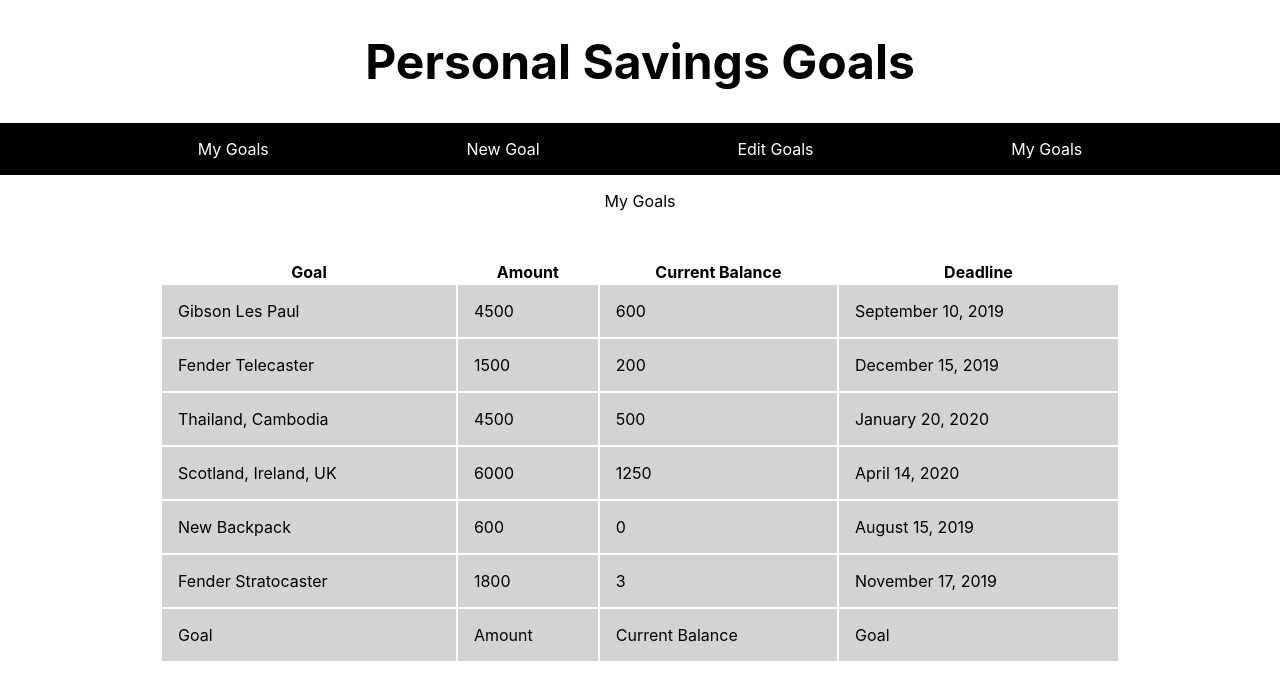
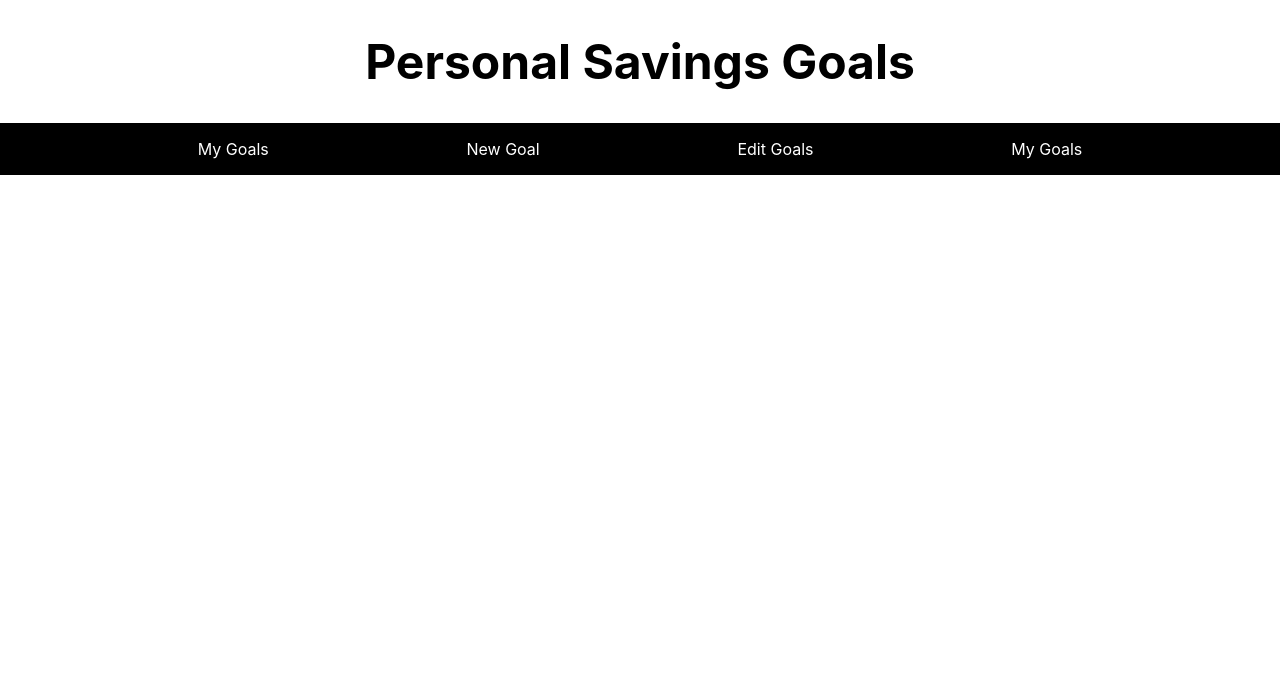
Before and after one commit to TobiasNorton/savings-goals, a React (Create React App) app: page / in a window 1280 px wide. Shown: the top 700 px of the page. Built offline with nearby package versions, Linux system fonts and the light colour scheme.

Commit message:
Basic CSS for MyGoals finished

```diff
--- a/src/App.js
+++ b/src/App.js
@@ -13,7 +13,8 @@
     return (
       <Router>
         {/* <Welcome /> */}
-        <MyGoals />
+        {/* <MyGoals /> */}
+        <NewGoal />
       </Router>
     )
   }
--- a/src/MyGoals.js
+++ b/src/MyGoals.js
@@ -13,6 +13,12 @@
           goalAmount: 4500,
           balance: 600,
           deadline: 'September 10, 2019'
+        },
+        {
+          goalName: 'New Backpack',
+          goalAmount: 600,
+          balance: 0,
+          deadline: 'August 15, 2019'
         },
         {
           goalName: 'Fender Telecaster',
@@ -31,12 +37,6 @@
           goalAmount: 6000,
           balance: 1250,
           deadline: 'April 14, 2020'
-        },
-        {
-          goalName: 'New Backpack',
-          goalAmount: 600,
-          balance: 0,
-          deadline: 'August 15, 2019'
         },
         {
           goalName: 'Fender Stratocaster',
@@ -59,61 +59,67 @@
     } else {
       return this.state.goals.map((goal, index) => {
         return (
-          <tr className="row">
+          <tr className="row" key={index}>
             <td>{goal.goalName}</td>
             <td>{goal.goalAmount}</td>
             <td>{goal.balance}</td>
             <td>{goal.deadline}</td>
+            <td className="hide-cell">
+              <div className="list-buttons">
+                <button>Edit</button>
+                <button>Delete</button>
+              </div>
+            </td>
           </tr>
         )
       })
     }
   }
 
-  goalName = () => {
-    return this.state.goals.map((goal, index) => {
-      return (
-        <div>
-          <p>{goal.goalName}</p>
-        </div>
-      )
-    })
-  }
+  // goalName = () => {
+  //   return this.state.goals.map((goal, index) => {
+  //     return (
+  //       <div>
+  //         <p>{goal.goalName}</p>
+  //       </div>
+  //     )
+  //   })
+  // }
 
-  goalAmount = () => {
-    return this.state.goals.map((goal, index) => {
-      return (
-        <div>
-          <p>${goal.goalAmount}</p>
-        </div>
-      )
-    })
-  }
+  // goalAmount = () => {
+  //   return this.state.goals.map((goal, index) => {
+  //     return (
+  //       <div>
+  //         <p>${goal.goalAmount}</p>
+  //       </div>
+  //     )
+  //   })
+  // }
 
-  balance = () => {
-    return this.state.goals.map((goal, index) => {
-      return (
-        <div>
-          <p>${goal.balance}</p>
-        </div>
-      )
-    })
-  }
+  // balance = () => {
+  //   return this.state.goals.map((goal, index) => {
+  //     return (
+  //       <div>
+  //         <p>${goal.balance}</p>
+  //       </div>
+  //     )
+  //   })
+  // }
 
-  deadline = () => {
-    return this.state.goals.map((goal, index) => {
-      return (
-        <div>
-          <p>{goal.deadline}</p>
-        </div>
-      )
-    })
-  }
+  // deadline = () => {
+  //   return this.state.goals.map((goal, index) => {
+  //     return (
+  //       <div>
+  //         <p>{goal.deadline}</p>
+  //       </div>
+  //     )
+  //   })
+  // }
 
   render() {
     return (
       <div className="my-goals">
-        <div>
+        {/* <div> */}
         <h1 className="title">Personal Savings Goals</h1>
         <nav className="nav-bar">
           <p>My Goals</p>
@@ -121,7 +127,7 @@
           <p>Edit Goals</p>
           <p>My Goals</p>
         </nav>
-        </div>
+        {/* </div> */}
         <section className="goals-list">
           <p>My Goals</p>
           <table className="table">
@@ -132,13 +138,8 @@
               <th>Deadline</th>
             </tr>
             {this.displayGoals()}
-            <tr className="test">
-              <td>Goal</td>
-              <td>Amount</td>
-              <td>Current Balance</td>
-              <td>Goal</td>
-            </tr>
           </table>
+          <button className="create-new">Create New Goal</button>
           {/* <div className="list-container">
             <div>
               <p>Goal</p>
--- a/src/NewGoal.js
+++ b/src/NewGoal.js
@@ -2,7 +2,17 @@
 
 class NewGoal extends Component {
   render() {
-    return <div />
+    return (
+      <div>
+        <h1 className="title">Personal Savings Goals</h1>
+        <nav className="nav-bar">
+          <p>My Goals</p>
+          <p>New Goal</p>
+          <p>Edit Goals</p>
+          <p>My Goals</p>
+        </nav>
+      </div>
+    )
   }
 }
 
--- a/src/Welcome.js
+++ b/src/Welcome.js
@@ -11,7 +11,6 @@
             <p>My Goals</p>
             <p>New Goal</p>
             <p>Edit Goals</p>
-            <p>My Goals</p>
           </nav>
         </div>
         <section className="login-area">
--- a/src/index.css
+++ b/src/index.css
@@ -94,6 +94,38 @@
   padding: 1rem;
 }
 
+.list-buttons {
+  display: flex;
+  justify-content: space-evenly;
+  margin: 0;
+  padding: 0;
+}
+
+.list-buttons button {
+  /* margin-left: 1rem;
+  margin-right: 1rem; */
+  font-size: 0.8rem;
+  padding: 0.5rem;
+  margin: 0 1rem 0 1rem;
+  background-color: white;
+  border-radius: 5px;
+  width: 6rem;
+}
+
+td.hide-cell {
+  /* background-color: hsla(185, 50%, 75%, 0); */
+  padding: 0;
+}
+
+.create-new {
+  font-size: 0.8rem;
+  padding: 0.5rem;
+  width: 10rem;
+  color: white;
+  background-color: black;
+  border-radius: 5px;
+}
+
 /* .test {
   display: flex;
   flex-direction: column;
```
Lines whose indentation alone changed are shown as unchanged.
